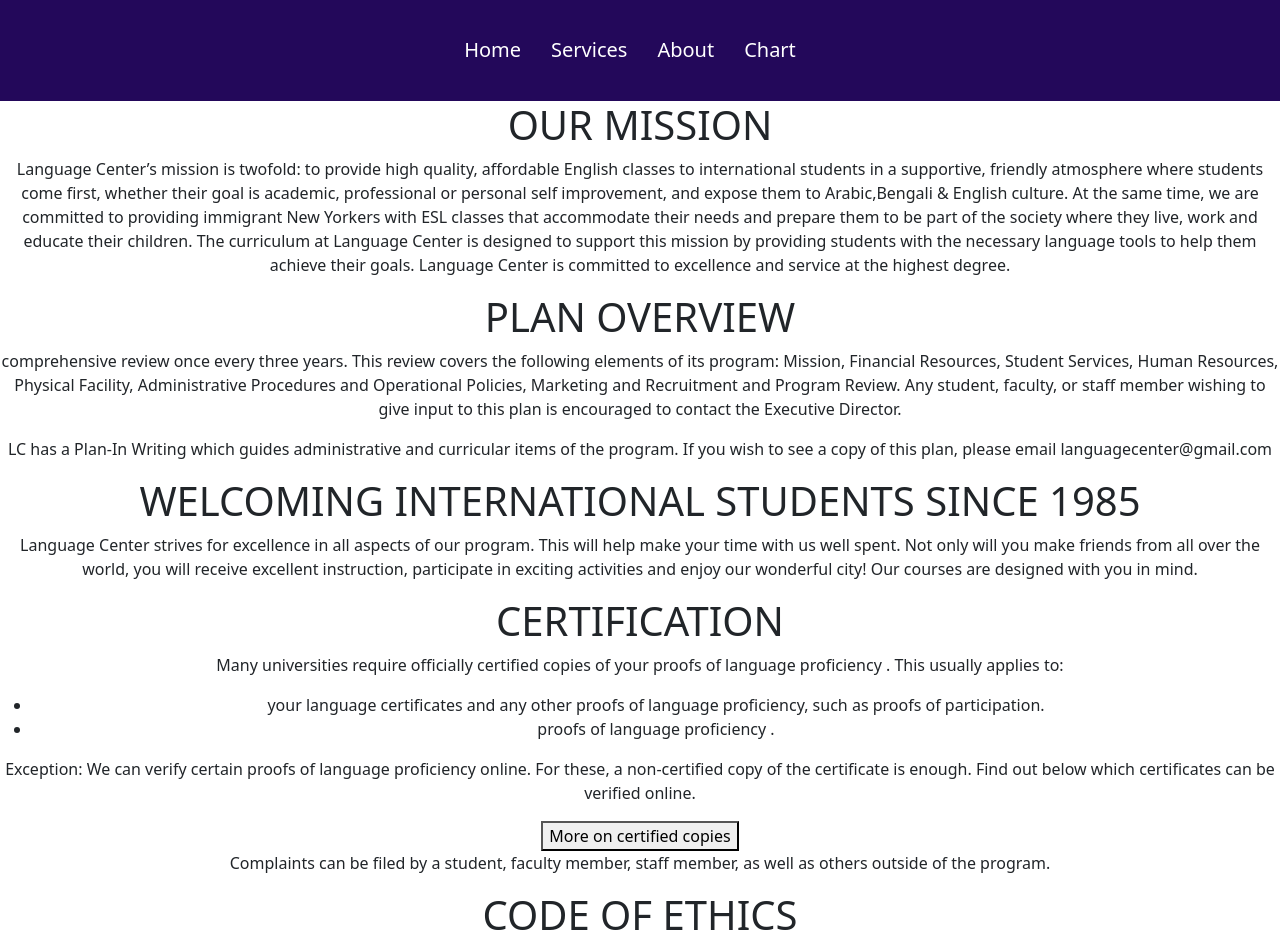
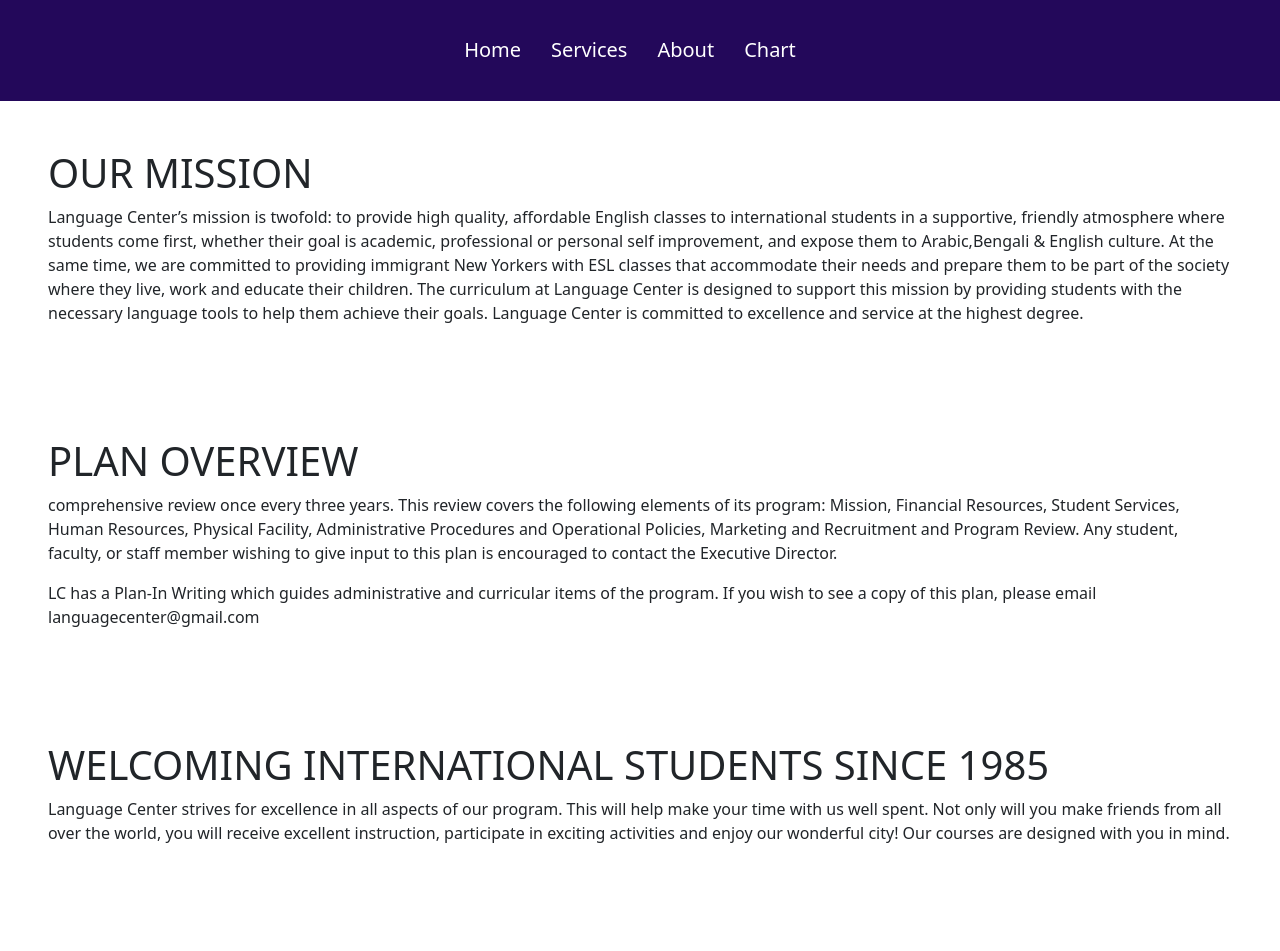
Before and after one commit to saifulislammunna/language-academy, a React (Create React App) app: page /about in a window 1280 px wide. Shown: the top 951 px of the page. Built offline with nearby package versions, Linux system fonts and the light colour scheme.

Commit message:
style-added

```diff
--- a/src/components/About/About.js
+++ b/src/components/About/About.js
@@ -1,63 +1,66 @@
 import React from 'react';
-
+import { Button} from 'react-bootstrap';
 const About = () => {
     return (
         <div>
-            <div>
-            <h1> OUR MISSION</h1>
-               <p> Language Center’s mission is twofold: to provide high quality, affordable English classes to international students in a supportive, friendly atmosphere where students come first, whether their goal is academic, professional or personal self improvement, and expose them to Arabic,Bengali &  English culture. At the same time, we are committed to providing immigrant New Yorkers with ESL classes that accommodate their needs and prepare them to be part of the society where they live, work and educate their children. The curriculum at  Language Center is designed to support this mission by providing students with the necessary language tools to help them achieve their goals.  Language Center is committed to excellence and service at the highest degree.</p>
+            <div className="p-5">
+            <h1 className="text-start"> OUR MISSION</h1>
+               <p className="text-start"> Language Center’s mission is twofold: to provide high quality, affordable English classes to international students in a supportive, friendly atmosphere where students come first, whether their goal is academic, professional or personal self improvement, and expose them to Arabic,Bengali &  English culture. At the same time, we are committed to providing immigrant New Yorkers with ESL classes that accommodate their needs and prepare them to be part of the society where they live, work and educate their children. The curriculum at  Language Center is designed to support this mission by providing students with the necessary language tools to help them achieve their goals.  Language Center is committed to excellence and service at the highest degree.</p>
             </div>
-<div>
-<h1>PLAN OVERVIEW</h1>
- <p>comprehensive review once every three years. This review covers the following elements of its program: Mission, Financial Resources, Student Services, Human Resources, Physical Facility, Administrative Procedures and Operational Policies, Marketing and Recruitment and   Program Review. Any student, faculty, or staff member wishing to give input to this plan is encouraged to contact the Executive Director.</p>
+<div className="p-5">
+<h1 className="text-start">PLAN OVERVIEW</h1>
+ <p className="text-start">comprehensive review once every three years. This review covers the following elements of its program: Mission, Financial Resources, Student Services, Human Resources, Physical Facility, Administrative Procedures and Operational Policies, Marketing and Recruitment and   Program Review. Any student, faculty, or staff member wishing to give input to this plan is encouraged to contact the Executive Director.</p>
 
 <div>
-    <p>LC has a Plan-In Writing which guides administrative and curricular items of the program. If you wish to see a copy of this plan, please email  languagecenter@gmail.com</p>
+    <p className="text-start">LC has a Plan-In Writing which guides administrative and curricular items of the program. If you wish to see a copy of this plan, please email  languagecenter@gmail.com</p>
 </div>
 
- <div>
-   <h1>WELCOMING INTERNATIONAL STUDENTS SINCE 1985</h1>
-   <p>
+
+</div>
+<div className=" p-5">
+   <h1 className="text-start">WELCOMING INTERNATIONAL STUDENTS SINCE 1985</h1>
+   <p className="text-start">
     Language Center strives for excellence in all aspects of our program. This will help make your time with us well spent. Not only will you make friends from all over the world, you will receive excellent instruction, participate in exciting activities and enjoy our wonderful city! Our courses are designed with you in mind.
    </p>
  </div>
-</div>
 
 
-<div>
+<div className="p-5">
 
-  <h1>CERTIFICATION</h1>
-   <p>
+  <h1 className="text-start">CERTIFICATION</h1>
+   <p className="text-start">
    Many universities require officially certified copies of your proofs of language proficiency  .
 This usually applies to:
 </p>
 <ul>
-    <li>your language certificates and any other proofs of language proficiency, such as proofs of participation.</li>
-    <li> proofs of language proficiency . </li>
+    <li className="text-start">your language certificates and any other proofs of language proficiency, such as proofs of participation.</li>
+    <li className="text-start"> proofs of language proficiency . </li>
 </ul>
 
-<p>
+<p className="text-start">
 Exception: We can verify certain proofs of language proficiency online. For these, a non-certified copy of the certificate is enough. Find out below which certificates can be verified online.
 
 </p>
-<button>More on certified copies</button>
+<Button className="btn btn-primary">More on certified copies</Button>
 
 
 
-<p>Complaints can be filed by a student, faculty member, staff member, as well as others outside of the program. </p>
+<p className="text-start">Complaints can be filed by a student, faculty member, staff member, as well as others outside of the program. </p>
 
 
 
 
 
 
+</div >
+<div className="p-5">
+<h1 className="text-start">CODE OF ETHICS</h1>
+
+<h3 className="text-start">Language Center must adhere to the   mission at all times.</h3>
+
+ <p className="text-start">Language Center must adhere to ethical standards in all its business practices- this means always offering a quality product, treating customers respectfully, paying refunds on time and or refunding monies when due. This means never “tricking” a customer or telling a customer they will receive a service when they will not. New York Language Center must always engage in legal practices as defined by local, state and federal law. New York Language Center must adhere to guidelines outlined by its regulatory bodies.  Language Center must treat all employees fairly and with respect. Staff must treat each other likewise. Language Center must not engage in conducting business practices that fall outside of its mission unless the mission changes.</p>
 </div>
 
-<h1>CODE OF ETHICS</h1>
-
- <h3>Language Center must adhere to the   mission at all times.</h3>
-
-  <p>Language Center must adhere to ethical standards in all its business practices- this means always offering a quality product, treating customers respectfully, paying refunds on time and or refunding monies when due. This means never “tricking” a customer or telling a customer they will receive a service when they will not. New York Language Center must always engage in legal practices as defined by local, state and federal law. New York Language Center must adhere to guidelines outlined by its regulatory bodies.  Language Center must treat all employees fairly and with respect. Staff must treat each other likewise. Language Center must not engage in conducting business practices that fall outside of its mission unless the mission changes.</p>
         </div>
     );
 };
```
